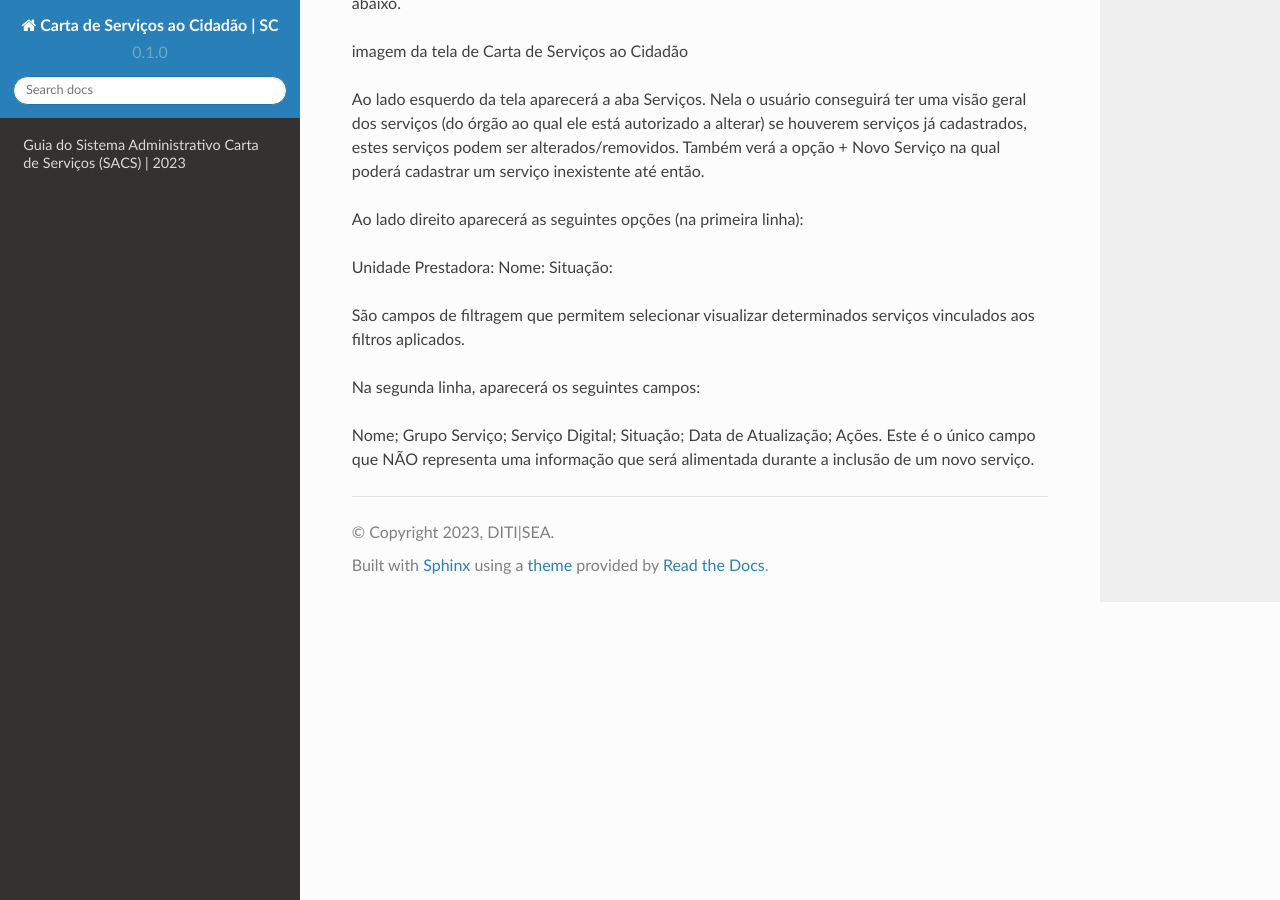
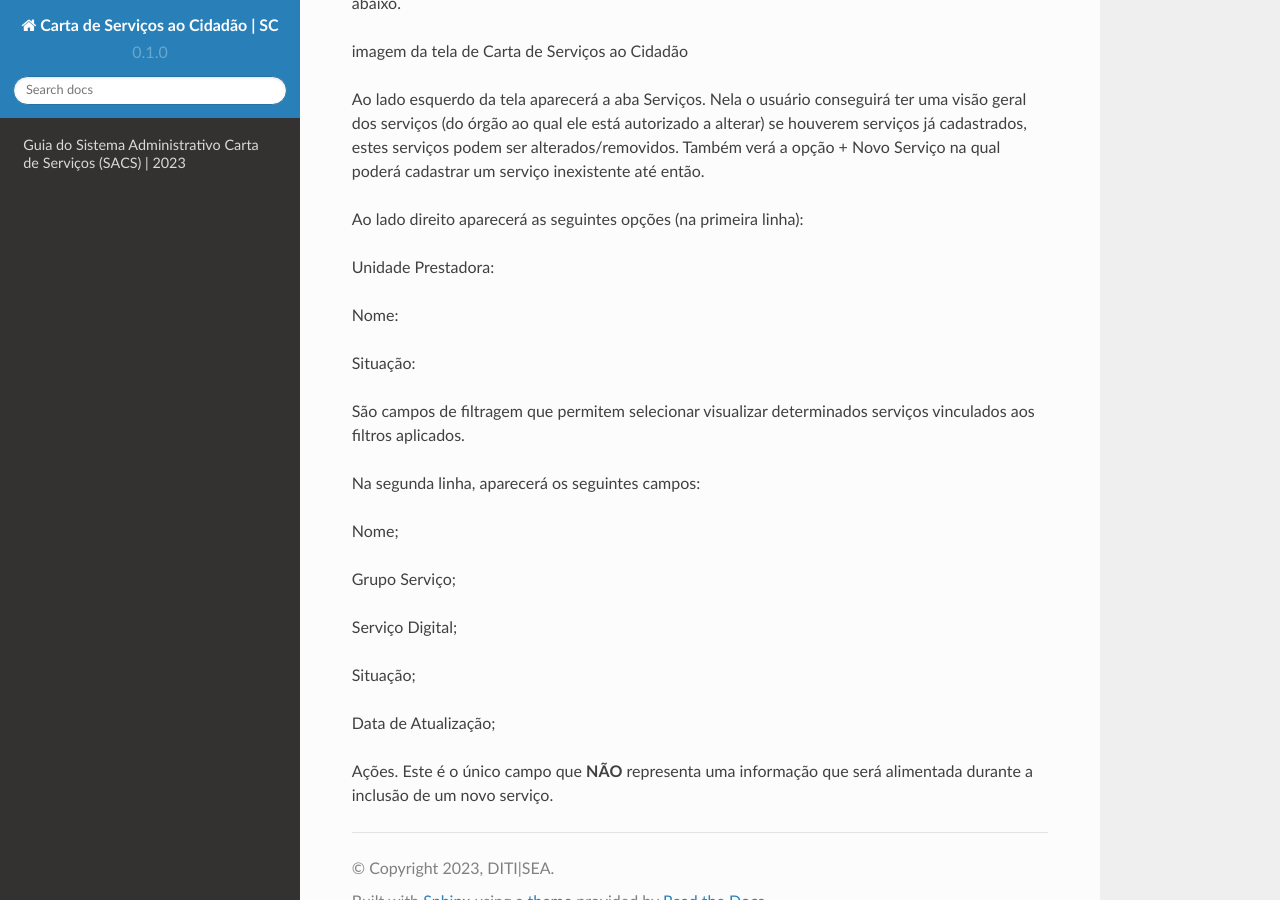
Before and after one commit to brunoaltieri/cartadeservicos, a Sphinx documentation site: the page built from docs/source/index.rst, in a window 1280 px wide and 900 px high, scrolled down 2216 px. Built offline with Sphinx 7.4.7 and the Read the Docs theme 2.0.0, drawn with Linux system fonts in a browser that asks for light colours.

```diff
--- a/docs/source/index.rst
+++ b/docs/source/index.rst
@@ -64,17 +64,27 @@ Ao lado esquerdo da tela aparecerá a aba Serviços. Nela o usuário conseguirá
 
 Ao lado direito aparecerá as seguintes opções (na primeira linha):
 
+
 Unidade Prestadora:
+
 Nome:
+
 Situação:
+
 
 São campos de filtragem que permitem selecionar visualizar determinados serviços vinculados aos filtros aplicados.
 
 Na segunda linha, aparecerá os seguintes campos:
 
+
 Nome;
+
 Grupo Serviço;
+
 Serviço Digital;
+
 Situação;
+
 Data de Atualização;
-Ações. Este é o único campo que NÃO representa uma informação que será alimentada durante a inclusão de um novo serviço.
+
+Ações. Este é o único campo que **NÃO** representa uma informação que será alimentada durante a inclusão de um novo serviço.
```
